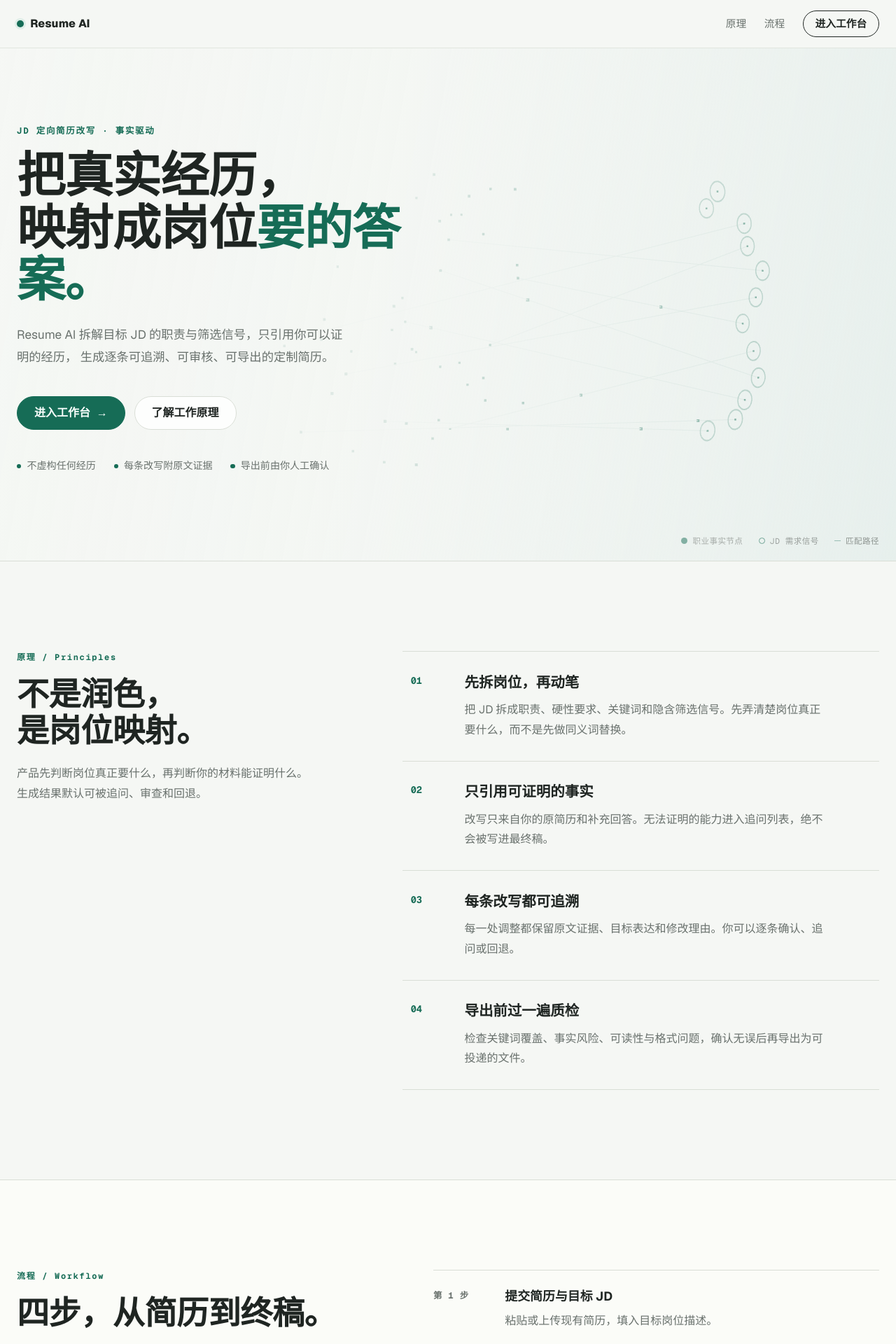
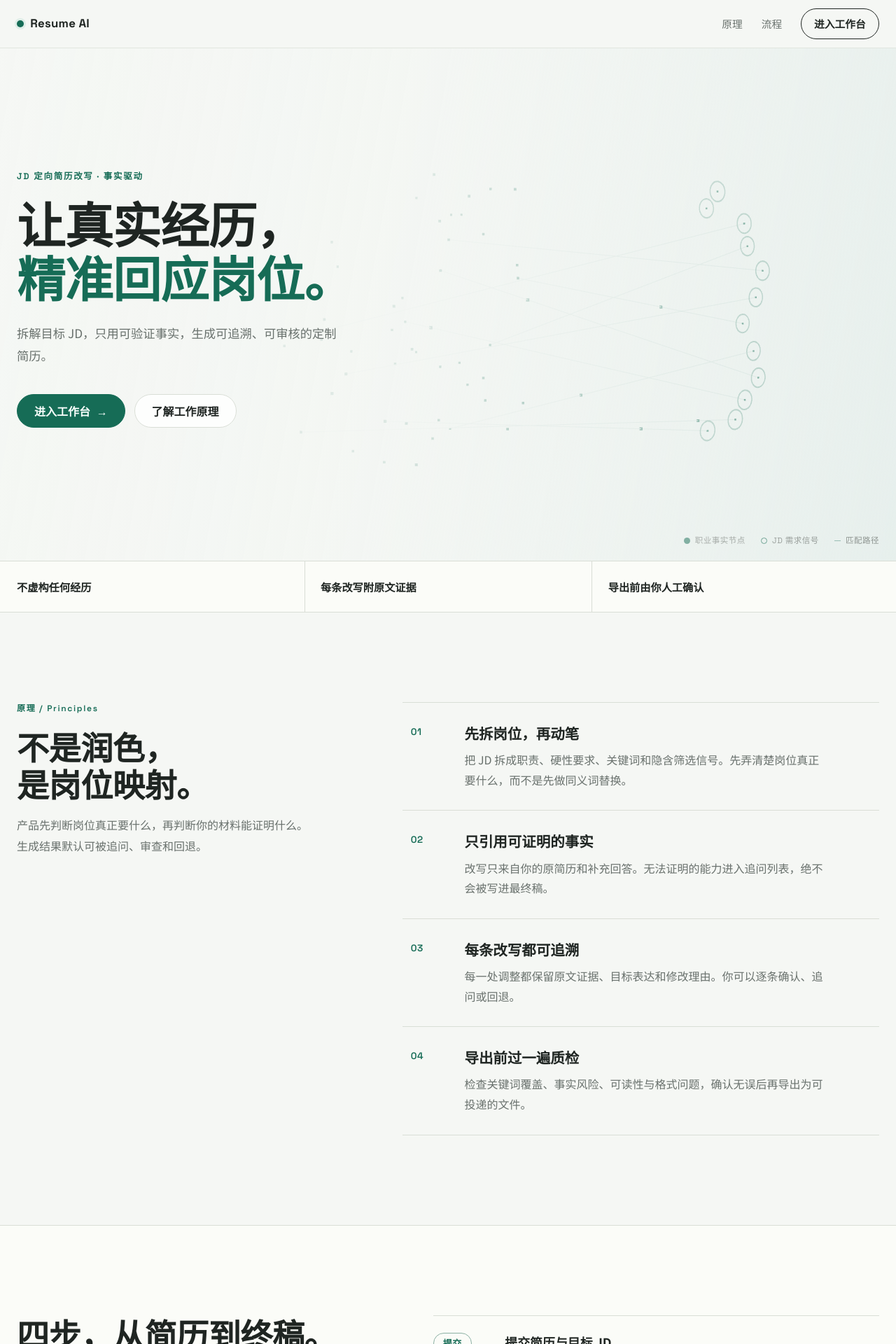
Before and after one commit to 0xWeakSheep/resume-ai-web, a Next.js app: page / in a window 1280 px wide. Shown: the top 1920 px of the page at 70% size. Built offline with nearby package versions, Linux system fonts and the light colour scheme.

Commit message:
Polish homepage typography and hierarchy

```diff
--- a/src/app/home.module.css
+++ b/src/app/home.module.css
@@ -1,9 +1,24 @@
 /* Resume AI 首页 · 编辑感品牌视觉（仅 src/app/page.tsx 引用） */
+/* 字体：Noto Sans SC（中文正文/标题，--font-home-sans）
+   Space Grotesk（英文品牌/数字/微型标签，--font-home-grotesk）
+   均由 page.tsx 通过 next/font CSS variables 注入本 shell。 */
 
 .shell {
   min-height: 100dvh;
   background: var(--background);
   color: var(--foreground);
+  font-family:
+    var(--font-home-sans),
+    var(--font-geist-sans),
+    "PingFang SC",
+    "Hiragino Sans GB",
+    "Microsoft YaHei",
+    sans-serif;
+}
+
+.shell a {
+  touch-action: manipulation;
+  -webkit-tap-highlight-color: color-mix(in srgb, var(--accent) 24%, transparent);
 }
 
 .skipLink {
@@ -50,11 +65,14 @@
 
 .brand {
   display: inline-flex;
+  min-height: 2.75rem;
   align-items: center;
   gap: 0.55rem;
   color: var(--foreground);
-  font-weight: 800;
-  letter-spacing: 0.01em;
+  font-family: var(--font-home-grotesk), var(--font-geist-sans), sans-serif;
+  font-size: 1.05rem;
+  font-weight: 700;
+  letter-spacing: 0.015em;
   text-decoration: none;
 }
 
@@ -69,22 +87,26 @@
 .navLinks {
   display: flex;
   align-items: center;
-  gap: 1.6rem;
+  gap: 0.4rem;
   font-size: 0.92rem;
 }
 
 .navLink {
   position: relative;
+  display: inline-flex;
+  min-height: 2.75rem;
+  align-items: center;
   color: var(--muted);
+  padding: 0 0.65rem;
   text-decoration: none;
   transition: color 140ms ease;
 }
 
 .navLink::after {
   position: absolute;
-  right: 0;
-  bottom: -0.3rem;
-  left: 0;
+  right: 0.65rem;
+  bottom: 0.4rem;
+  left: 0.65rem;
   height: 1px;
   content: "";
   background: var(--accent);
@@ -103,12 +125,13 @@
 
 .navCta {
   display: inline-flex;
-  min-height: 2.4rem;
+  min-height: 2.75rem;
   align-items: center;
+  margin-left: 0.6rem;
   border: 1px solid var(--foreground);
   border-radius: 999px;
   color: var(--foreground);
-  padding: 0 1.05rem;
+  padding: 0 1.15rem;
   font-weight: 700;
   text-decoration: none;
   transition:
@@ -147,7 +170,7 @@
   display: flex;
   gap: 1.4rem;
   color: var(--muted);
-  font-family: var(--font-geist-mono), monospace;
+  font-family: var(--font-home-grotesk), var(--font-geist-mono), monospace;
   font-size: 0.72rem;
   letter-spacing: 0.04em;
 }
@@ -212,19 +235,24 @@
 .heroLabel {
   margin: 0;
   color: var(--accent);
-  font-family: var(--font-geist-mono), monospace;
+  font-family: var(--font-home-grotesk), var(--font-home-sans), sans-serif;
   font-size: 0.78rem;
-  font-weight: 700;
+  font-weight: 600;
   letter-spacing: 0.14em;
 }
 
 .heroTitle {
-  max-width: 14ch;
+  max-width: 16ch;
   margin: 1.1rem 0 0;
   font-size: clamp(2.6rem, 5.4vw, 4.9rem);
-  font-weight: 750;
+  font-weight: 700;
   letter-spacing: -0.01em;
-  line-height: 1.08;
+  line-height: 1.12;
+  text-wrap: balance;
+}
+
+.heroLine {
+  display: block;
 }
 
 .heroTitleAccent {
@@ -237,6 +265,7 @@
   color: var(--muted);
   font-size: 1.08rem;
   line-height: 1.85;
+  text-wrap: pretty;
 }
 
 .actions {
@@ -255,7 +284,7 @@
   gap: 0.55rem;
   border-radius: 999px;
   padding: 0 1.5rem;
-  font-weight: 750;
+  font-weight: 700;
   text-decoration: none;
   white-space: nowrap;
   transition:
@@ -302,29 +331,40 @@
   transform: translateY(-1px);
 }
 
-.trustRow {
-  display: flex;
-  flex-wrap: wrap;
-  gap: 0.5rem 1.6rem;
-  margin: 2.6rem 0 0;
-  padding: 0;
-  color: var(--muted);
-  font-size: 0.88rem;
+/* ---------- 可信承诺 proof rail ---------- */
+
+.proofRail {
+  border-bottom: 1px solid var(--line);
+  background: var(--surface);
+}
+
+.proofList {
+  display: grid;
+  grid-template-columns: repeat(3, minmax(0, 1fr));
+  max-width: 92rem;
+  margin: 0 auto;
+  padding: 0 1.5rem;
   list-style: none;
 }
 
-.trustItem {
-  display: inline-flex;
+.proofItem {
+  display: flex;
+  min-height: 4.5rem;
   align-items: center;
-  gap: 0.5rem;
+  padding: 1rem 1.4rem;
+  color: var(--foreground);
+  font-size: 0.95rem;
+  font-weight: 600;
+  line-height: 1.6;
+  text-wrap: pretty;
 }
 
-.trustItem::before {
-  width: 0.4rem;
-  height: 0.4rem;
-  border-radius: 999px;
-  content: "";
-  background: var(--accent);
+.proofItem + .proofItem {
+  border-left: 1px solid var(--line);
+}
+
+.proofItem:first-child {
+  padding-left: 0;
 }
 
 /* ---------- 通用章节 ---------- */
@@ -338,18 +378,19 @@
 .sectionIndex {
   margin: 0;
   color: var(--accent);
-  font-family: var(--font-geist-mono), monospace;
+  font-family: var(--font-home-grotesk), var(--font-home-sans), sans-serif;
   font-size: 0.75rem;
-  font-weight: 700;
+  font-weight: 600;
   letter-spacing: 0.14em;
 }
 
 .sectionTitle {
   margin: 0;
   font-size: clamp(2rem, 3.6vw, 3.1rem);
-  font-weight: 750;
+  font-weight: 700;
   letter-spacing: -0.01em;
-  line-height: 1.12;
+  line-height: 1.14;
+  text-wrap: balance;
 }
 
 .sectionLede {
@@ -358,6 +399,7 @@
   color: var(--muted);
   font-size: 1rem;
   line-height: 1.85;
+  text-wrap: pretty;
 }
 
 /* ---------- 原理：编辑感编号列表 ---------- */
@@ -400,9 +442,10 @@
 
 .principleNo {
   color: var(--accent);
-  font-family: var(--font-geist-mono), monospace;
+  font-family: var(--font-home-grotesk), var(--font-geist-mono), monospace;
   font-size: 0.85rem;
-  font-weight: 700;
+  font-weight: 600;
+  letter-spacing: 0.04em;
   line-height: 1.9;
 }
 
@@ -410,6 +453,8 @@
   margin: 0;
   font-size: 1.28rem;
   font-weight: 700;
+  line-height: 1.4;
+  text-wrap: balance;
 }
 
 .principleBody p {
@@ -417,6 +462,7 @@
   margin: 0.6rem 0 0;
   color: var(--muted);
   line-height: 1.8;
+  text-wrap: pretty;
 }
 
 /* ---------- 流程：非对称双栏 ---------- */
@@ -464,24 +510,32 @@
 }
 
 .stepNo {
-  color: var(--muted);
-  font-family: var(--font-geist-mono), monospace;
-  font-size: 0.78rem;
+  display: inline-flex;
+  width: fit-content;
+  height: 1.9rem;
+  align-items: center;
+  border: 1px solid color-mix(in srgb, var(--accent) 40%, var(--line));
+  border-radius: 999px;
+  color: var(--accent);
+  padding: 0 0.8rem;
+  font-size: 0.82rem;
   font-weight: 700;
-  letter-spacing: 0.06em;
-  line-height: 1.9;
+  letter-spacing: 0.04em;
 }
 
 .stepItem h3 {
   margin: 0;
   font-size: 1.12rem;
   font-weight: 700;
+  line-height: 1.5;
+  text-wrap: balance;
 }
 
 .stepItem p {
   margin: 0.45rem 0 0;
   color: var(--muted);
   line-height: 1.75;
+  text-wrap: pretty;
 }
 
 /* ---------- 收尾 CTA ---------- */
@@ -500,9 +554,10 @@
   max-width: 18ch;
   margin: 0;
   font-size: clamp(2.1rem, 4.4vw, 3.6rem);
-  font-weight: 750;
+  font-weight: 700;
   letter-spacing: -0.01em;
-  line-height: 1.15;
+  line-height: 1.16;
+  text-wrap: balance;
 }
 
 .closingSection .primaryBtn {
@@ -519,17 +574,26 @@
   gap: 1rem;
   margin: 0 auto;
   border-top: 1px solid var(--line);
-  padding: 1.6rem 1.5rem;
+  padding: 1.2rem 1.5rem;
   color: var(--muted);
   font-size: 0.88rem;
 }
 
 .footerBrand {
   color: var(--foreground);
-  font-weight: 800;
+  font-family: var(--font-home-grotesk), var(--font-geist-sans), sans-serif;
+  font-weight: 700;
+  letter-spacing: 0.015em;
+}
+
+.footerNote {
+  text-wrap: pretty;
 }
 
 .footerLink {
+  display: inline-flex;
+  min-height: 2.75rem;
+  align-items: center;
   color: var(--accent);
   font-weight: 700;
   text-decoration: none;
@@ -565,10 +629,6 @@
 
   .heroContent > *:nth-child(4) {
     animation-delay: 260ms;
-  }
-
-  .heroContent > *:nth-child(5) {
-    animation-delay: 340ms;
   }
 
   .canvasLegend {
@@ -636,6 +696,20 @@
     position: static;
   }
 
+  .proofList {
+    grid-template-columns: 1fr;
+  }
+
+  .proofItem {
+    min-height: 3.5rem;
+    padding: 0.9rem 0;
+  }
+
+  .proofItem + .proofItem {
+    border-top: 1px solid var(--line);
+    border-left: 0;
+  }
+
   .canvasLegend {
     right: 1rem;
     bottom: 1rem;
@@ -650,19 +724,24 @@
   }
 
   .navLinks {
-    gap: 1.1rem;
+    gap: 0.2rem;
     font-size: 0.88rem;
   }
 
+  .navLink {
+    padding-inline: 0.45rem;
+  }
+
   .navCta {
-    min-height: 2.2rem;
+    margin-left: 0.35rem;
     padding-inline: 0.85rem;
   }
 
   .heroInner,
   .principleSection,
   .workflowInner,
-  .closingSection {
+  .closingSection,
+  .proofList {
     padding-inline: 1rem;
   }
 
@@ -671,7 +750,7 @@
   }
 
   .heroTitle {
-    font-size: clamp(2.2rem, 9.4vw, 3rem);
+    font-size: clamp(2.05rem, 8.6vw, 2.9rem);
   }
 
   .actions {
@@ -701,7 +780,7 @@
   .footer {
     flex-direction: column;
     align-items: flex-start;
-    gap: 0.5rem;
+    gap: 0.25rem;
     padding-inline: 1rem;
   }
 }
@@ -712,6 +791,7 @@
   .principleSection,
   .workflowInner,
   .closingSection,
+  .proofList,
   .footer {
     max-width: 104rem;
   }
--- a/src/app/page.tsx
+++ b/src/app/page.tsx
@@ -1,6 +1,27 @@
 import Link from "next/link";
+import { Noto_Sans_SC, Space_Grotesk } from "next/font/google";
 import { HeroSignalCanvas } from "./hero-signal-canvas";
 import styles from "./home.module.css";
+
+// 首页局部字体：中文正文与标题用 Noto Sans SC（可变字重），
+// 英文品牌、数字与微型标签用 Space Grotesk。
+// 通过 CSS variables 注入首页 shell，不影响工作台。
+// Noto Sans SC 的 CJK 子集较大，关闭 preload 以控制首屏负担，
+// font-display: swap 保证文字立即可见。
+const notoSansSC = Noto_Sans_SC({
+  subsets: ["latin"],
+  weight: "variable",
+  display: "swap",
+  variable: "--font-home-sans",
+  preload: false,
+});
+
+const spaceGrotesk = Space_Grotesk({
+  subsets: ["latin"],
+  weight: "variable",
+  display: "swap",
+  variable: "--font-home-grotesk",
+});
 
 const principles = [
   {
@@ -27,28 +48,28 @@ const principles = [
 
 const productFlow = [
   {
-    step: "第 1 步",
+    step: "提交",
     title: "提交简历与目标 JD",
     body: "粘贴或上传现有简历，填入目标岗位描述。",
   },
   {
-    step: "第 2 步",
+    step: "映射",
     title: "查看岗位要求映射",
     body: "看到每条要求与你有的事实之间的对应关系和缺口。",
   },
   {
-    step: "第 3 步",
+    step: "补充",
     title: "回答缺口追问",
     body: "只补充真实发生过的细节，系统据此补全证据链。",
   },
   {
-    step: "第 4 步",
+    step: "确认",
     title: "确认终稿并导出",
     body: "逐条审核改写记录，确认后导出定制简历。",
   },
 ] as const;
 
-const trustPoints = [
+const proofPoints = [
   "不虚构任何经历",
   "每条改写附原文证据",
   "导出前由你人工确认",
@@ -56,7 +77,9 @@ const trustPoints = [
 
 export default function Home() {
   return (
-    <main className={styles.shell}>
+    <main
+      className={`${styles.shell} ${notoSansSC.variable} ${spaceGrotesk.variable}`}
+    >
       <a className={styles.skipLink} href="#main-content">
         跳到主要内容
       </a>
@@ -106,14 +129,13 @@ export default function Home() {
             <div className={styles.heroContent}>
               <p className={styles.heroLabel}>JD 定向简历改写 · 事实驱动</p>
               <h1 className={styles.heroTitle} id="hero-title">
-                把真实经历，
-                <br />
-                映射成岗位
-                <span className={styles.heroTitleAccent}>要的答案。</span>
+                <span className={styles.heroLine}>让真实经历，</span>
+                <span className={styles.heroLine}>
+                  <span className={styles.heroTitleAccent}>精准回应岗位。</span>
+                </span>
               </h1>
               <p className={styles.heroLede}>
-                Resume AI 拆解目标 JD 的职责与筛选信号，只引用你可以证明的经历，
-                生成逐条可追溯、可审核、可导出的定制简历。
+                拆解目标 JD，只用可验证事实，生成可追溯、可审核的定制简历。
               </p>
               <div className={styles.actions}>
                 <Link className={styles.primaryBtn} href="/workbench">
@@ -126,15 +148,18 @@ export default function Home() {
                   了解工作原理
                 </a>
               </div>
-              <ul className={styles.trustRow}>
-                {trustPoints.map((point) => (
-                  <li className={styles.trustItem} key={point}>
-                    {point}
-                  </li>
-                ))}
-              </ul>
             </div>
           </div>
+        </section>
+
+        <section className={styles.proofRail} aria-label="可信承诺">
+          <ul className={styles.proofList}>
+            {proofPoints.map((point) => (
+              <li className={styles.proofItem} key={point}>
+                {point}
+              </li>
+            ))}
+          </ul>
         </section>
 
         <section
@@ -176,7 +201,6 @@ export default function Home() {
         >
           <div className={styles.workflowInner}>
             <div className={styles.sectionHead}>
-              <p className={styles.sectionIndex}>流程 / Workflow</p>
               <h2 className={styles.sectionTitle} id="workflow-title">
                 四步，从简历到终稿。
               </h2>
@@ -185,7 +209,7 @@ export default function Home() {
                 补充真实信息、确认并导出。
               </p>
               <Link className={styles.primaryBtn} href="/workbench">
-                打开工作台
+                进入工作台
                 <span className={styles.btnArrow} aria-hidden="true">
                   →
                 </span>
@@ -206,12 +230,11 @@ export default function Home() {
         </section>
 
         <section className={styles.closingSection} aria-labelledby="closing-title">
-          <p className={styles.sectionIndex}>开始 / Start</p>
           <h2 className={styles.closingTitle} id="closing-title">
             下一次投递，用证据说话。
           </h2>
           <Link className={styles.primaryBtn} href="/workbench">
-            免费进入工作台
+            进入工作台
             <span className={styles.btnArrow} aria-hidden="true">
               →
             </span>
@@ -221,9 +244,9 @@ export default function Home() {
 
       <footer className={styles.footer}>
         <span className={styles.footerBrand}>Resume AI</span>
-        <span>真实经历 · 岗位映射 · 人工可审</span>
+        <span className={styles.footerNote}>真实经历，岗位映射，人工可审</span>
         <Link className={styles.footerLink} href="/workbench">
-          工作台
+          进入工作台
         </Link>
       </footer>
     </main>
```
